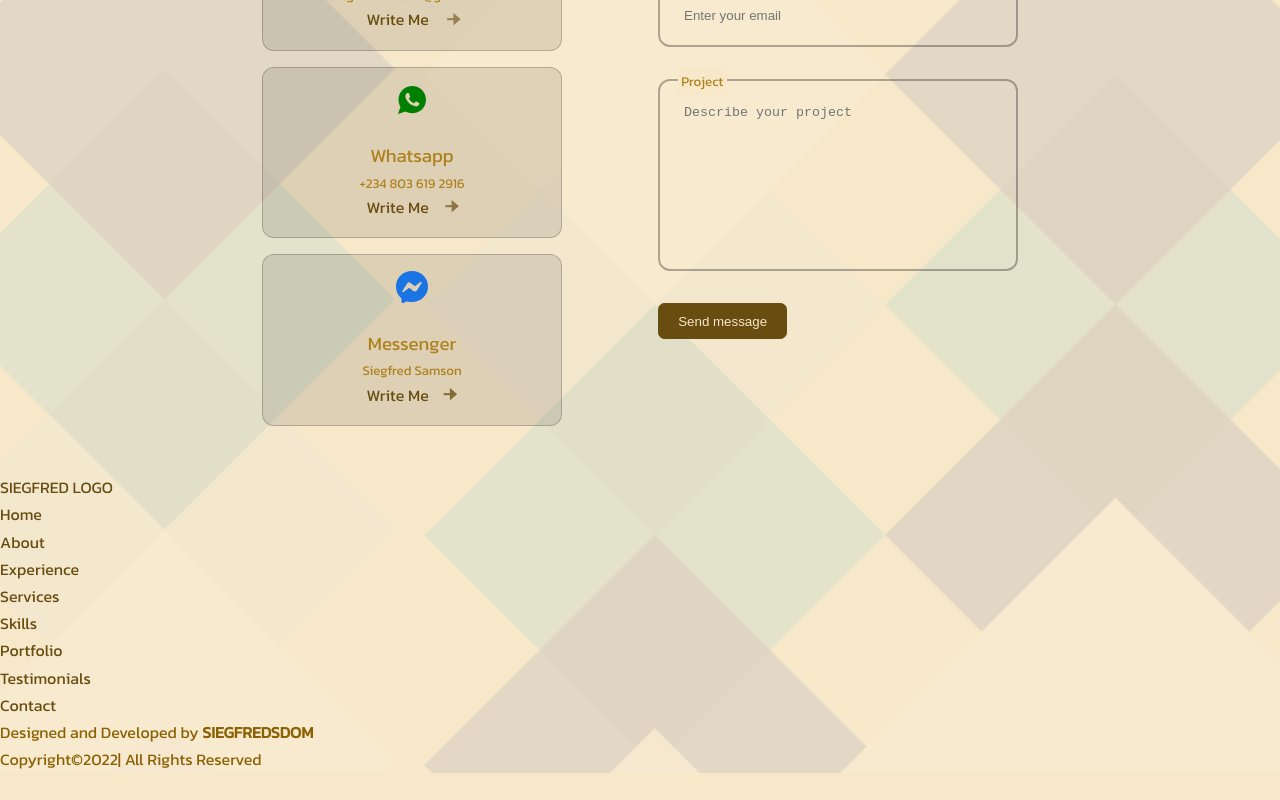
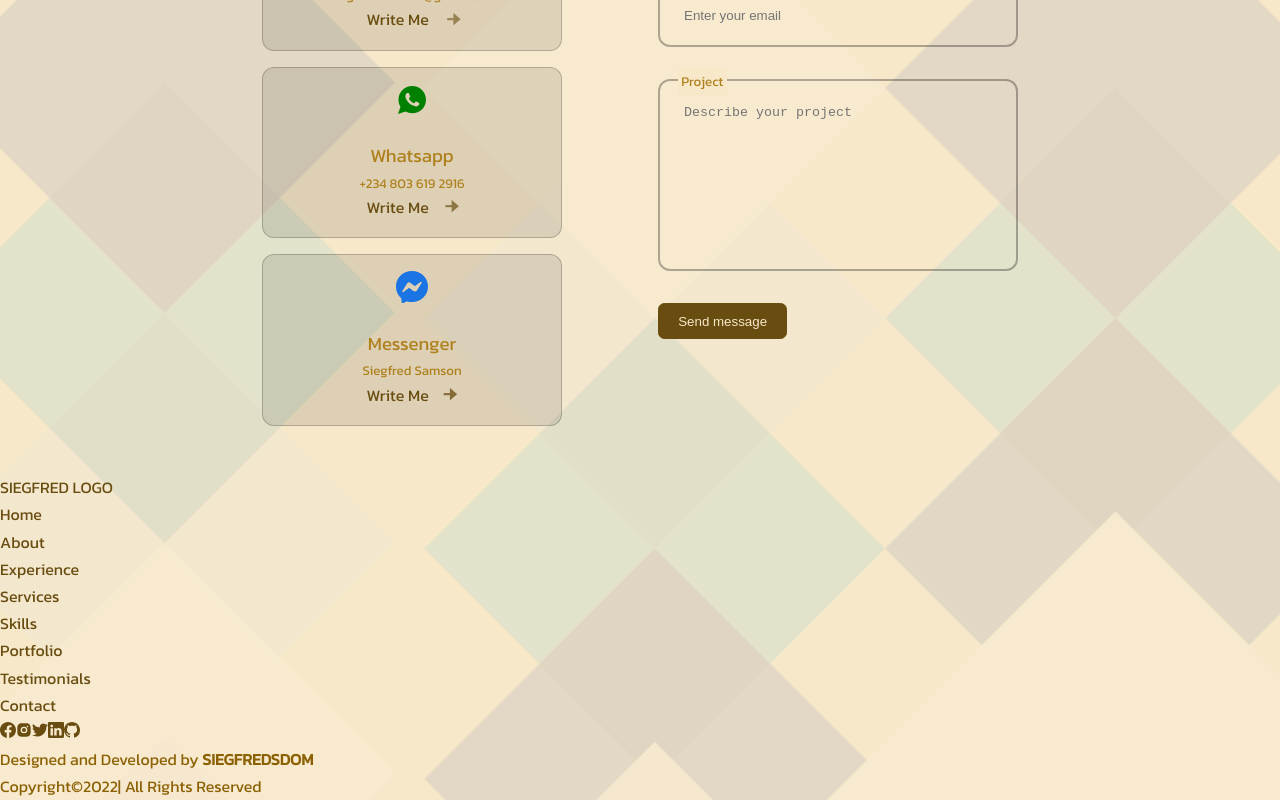
Before and after one commit to siegfred14/portfolio, a React (Create React App) app: page / in a window 1280 px wide. Shown: the part 5872-6672 px from the top of the page. Before the commit the page ends 6645 px from the top, so only its background shows below. Built offline with nearby package versions, Linux system fonts and the light colour scheme; a web font is replaced by a local one.

Commit message:
socials icon created

```diff
--- a/src/components/footer/Footer.js
+++ b/src/components/footer/Footer.js
@@ -41,11 +41,21 @@ const Footer = () => {
       </ul>
 
       <div className="footer_socials">
-        <a href="https://www.facebook.com/siegfreds">{BsFacebook}</a>
-        <a href="https://www.instagram.com/siegfreds"></a>
-        <a href="https://twitter.com/siegfred_1"></a>
-        <a href="https://www.linkedin.com/siegfred"></a>
-        <a href="https://github.com/siegfred14"></a>
+        <a href="https://www.facebook.com/siegfreds">
+          <BsFacebook />
+        </a>
+        <a href="https://www.instagram.com/siegfreds">
+          <RiInstagramFill />
+        </a>
+        <a href="https://twitter.com/siegfred_1">
+          <SiTwitter />
+        </a>
+        <a href="https://www.linkedin.com/siegfred">
+          <BsLinkedin />
+        </a>
+        <a href="https://github.com/siegfred14">
+          <BsGithub />
+        </a>
       </div>
 
       <div>
```
